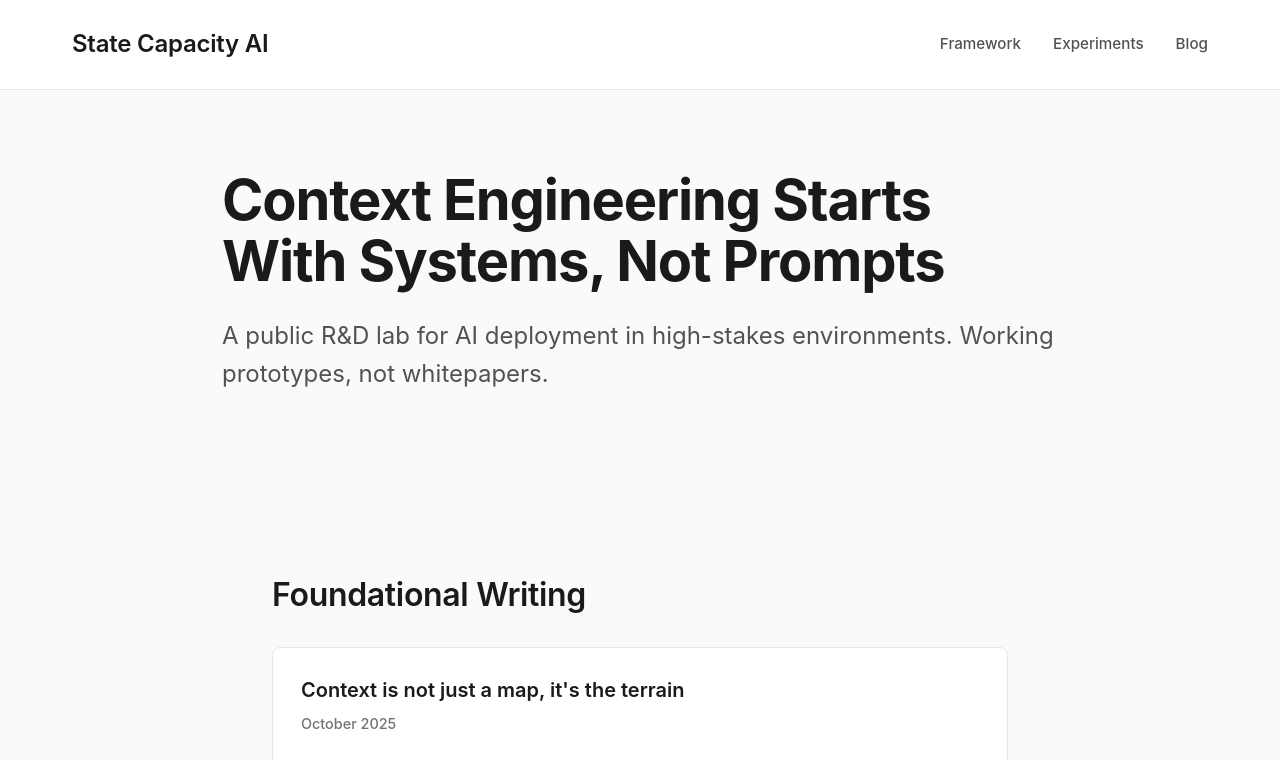
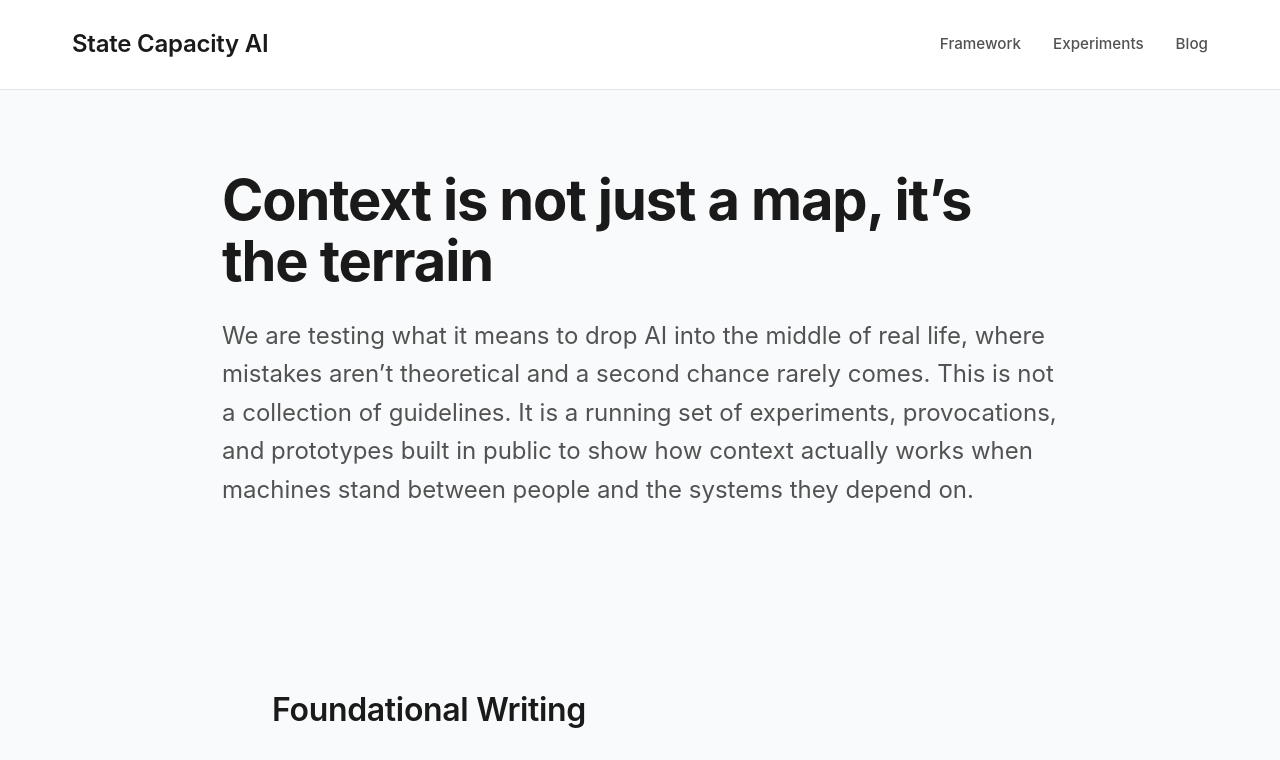
Before and after one commit to quarterback/state-capacity-ai, a plain HTML site: page index.html in a window 1280 px wide. Shown: the top 760 px of the page. Drawn offline with Linux system fonts and the light colour scheme.

Commit message:
Update index.html

```diff
--- a/index.html
+++ b/index.html
@@ -19,12 +19,20 @@
     </header>
 
     <main>
-        <section class="hero">
-            <div class="hero-content">
-                <h2>Context Engineering Starts With Systems, Not Prompts</h2>
-                <p class="lead">A public R&D lab for AI deployment in high-stakes environments. Working prototypes, not whitepapers.</p>
-            </div>
-        </section>
+<main>
+  <section class="hero">
+    <div class="hero-content">
+      <h2>Context is not just a map, it’s the terrain</h2>
+      <p class="lead">
+        We are testing what it means to drop AI into the middle of real life,
+        where mistakes aren’t theoretical and a second chance rarely comes.
+        This is not a collection of guidelines. It is a running set of
+        experiments, provocations, and prototypes built in public to show how
+        context actually works when machines stand between people and the
+        systems they depend on.
+      </p>
+    </div>
+  </section>
 
         <section class="foundation">
             <div class="container-narrow">
```
